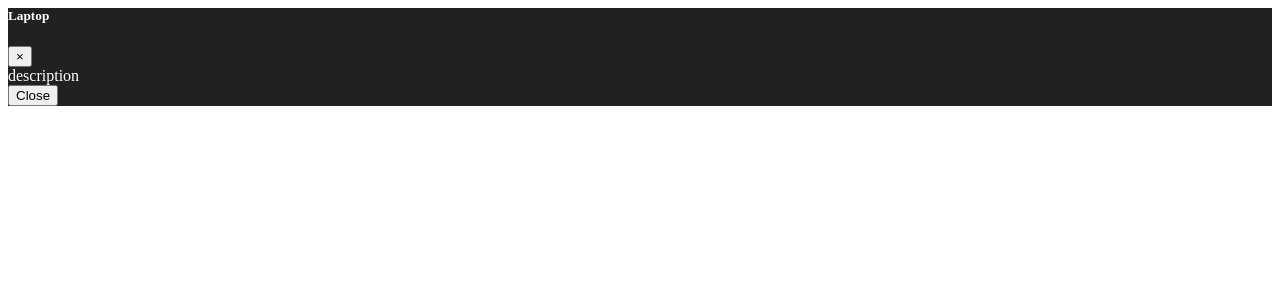
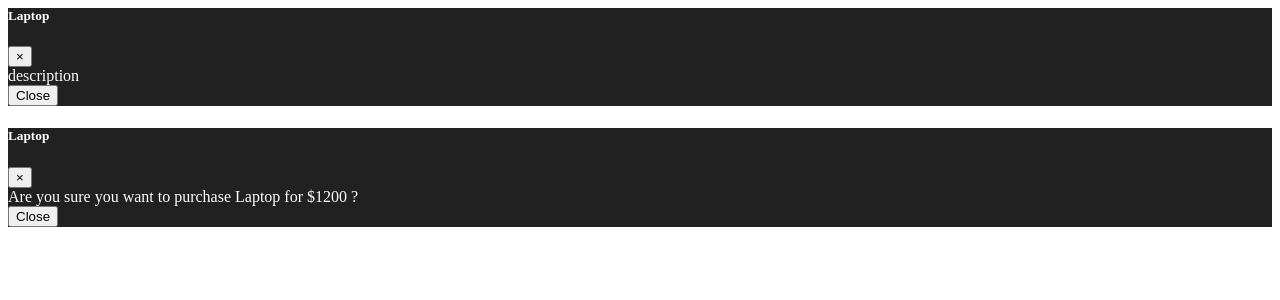
Before and after one commit to HarshalMeshram7/Flask-Market, a Flask app: template market/templates/includes/items_modals.html in a window 1280 px wide. Shown: the top 300 px of the page. Run offline with Flask 3, Linux system fonts and the light colour scheme; the template is opened without the code that fills it: values that come from a table or form of the project are taken from there, others are empty.

Commit message:
purchase itm=em modal added

```diff
--- a/market/templates/includes/items_modals.html
+++ b/market/templates/includes/items_modals.html
@@ -26,3 +26,27 @@
     </div>
   </div>
 </div>
+
+
+
+<!-- Purchase confirm Modal -->
+<div class="modal fade" id="Modal-PurchaseConfirm-{{ item.id }}" tabindex="-1" role="dialog" aria-labelledby="exampleModalLabel" aria-hidden="true">
+  <div class="modal-dialog">
+    <div class="modal-content">
+      <div class="modal-header">
+        <h5 class="modal-title" id="ModalLabel">
+            {{ item.name }}
+        </h5>
+        <button type="button" class="close" data-dismiss="modal" aria-label="Close">
+          <span aria-hidden="true">&times;</span>
+        </button>
+      </div>
+      <div class="modal-body">
+        Are you sure you want to purchase {{ item.name }} for ${{ item.price }} ?
+      </div>
+      <div class="modal-footer">
+        <button type="button" class="btn btn-secondary" data-dismiss="modal">Close</button>
+      </div>
+    </div>
+  </div>
+</div>
--- a/market/templates/market.html
+++ b/market/templates/market.html
@@ -35,7 +35,7 @@
                             <td>${{ item.price }}</td>
                             <td>
                                 <button class="btn btn-outline btn-info" data-toggle="modal" data-target="#Modal-MoreInfo-{{ item.id }}">More Info</button>
-                                <button class="btn btn-outline btn-success">Purchase This Item</button>
+                                <button class="btn btn-outline btn-success" data-toggle="modal" data-target="#Modal-PurchaseConfirm-{{ item.id }}">Purchase This Item</button>
                             </td>
                         </tr>
                     {% endfor %}
```
